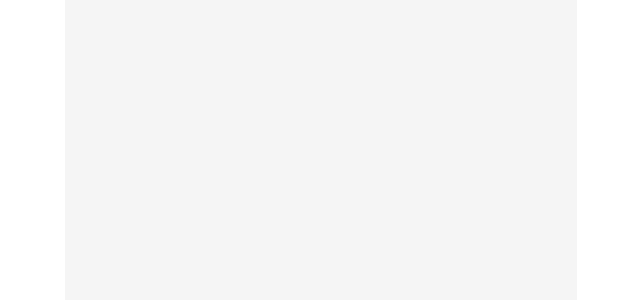
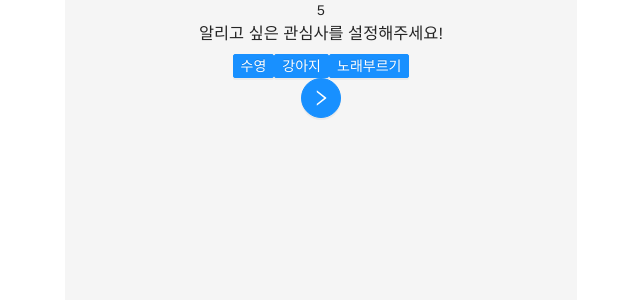
Before and after one commit to At-Work-teatime/React, a React (Create React App) app: page /SignUp/Interest in a window 1280 px wide. Shown: the top 300 px of the page, without its empty margins (319-959 px from the left). Built offline with nearby package versions, Linux system fonts and the light colour scheme.

Commit message:
Add Interest.js

```diff
--- a/src/App.js
+++ b/src/App.js
@@ -10,6 +10,7 @@ import InputJob from './Login/SignUp/InputJob';
 import InputProfile from './Login/SignUp/InputProfile';
 
 import './css/screen.css';
+import InputInterest from './Login/SignUp/Interest';
 function App() {
   return (
     <div className="screen">
@@ -21,6 +22,7 @@ function App() {
       <Route path="/SignUp/InputName" component={InputName} />
       <Route path="/SignUp/InputJob" component={InputJob} />
       <Route path="/SignUp/InputProfile" component={InputProfile} />
+      <Route path="/SignUp/Interest" component={InputInterest} />
     </div>
   );
 }
--- a/src/Login/SignUp/InputJob.js
+++ b/src/Login/SignUp/InputJob.js
@@ -5,15 +5,29 @@ import { Link } from 'react-router-dom';
 import { RightOutlined } from '@ant-design/icons';
 
 function InputJob() {
+
+  const [job, setJob] = useState('');
+  const onChangeJob = (e) => {
+    const job = e.target.value;
+    setJob(job);
+  };
+
   return (
     <div>
       3<h3>당신의 직책을 알려주세요</h3>
-      <Link to="/SignUp/InputProfile">
+      <Input
+        allowClear
+        style={{ width: '40%' }}
+        placeholder="디자이너"
+        onChange={onChangeJob}
+      />
+       <Link to="/SignUp/InputProfile">
         <Button
           type="primary"
           shape="circle"
           size="large"
           icon={<RightOutlined />}
+          onChange= {<RightOutlined />}
         ></Button>
       </Link>
     </div>
--- a/src/Login/SignUp/InputName.js
+++ b/src/Login/SignUp/InputName.js
@@ -11,7 +11,6 @@ function InputName() {
     const name = e.target.value;
     setName(name);
   };
-  /* 윗 부분 설명 한 번만 부탁드립니다! */
 
   return (
     <div>
--- a/src/Login/SignUp/InputProfile.js
+++ b/src/Login/SignUp/InputProfile.js
@@ -3,6 +3,23 @@ import { Button, Input } from 'antd';
 import 'antd/dist/antd.css';
 import { Link } from 'react-router-dom';
 import { UserAddOutlined } from '@ant-design/icons';
+import { RightOutlined } from '@ant-design/icons';
+
+function InputJob() {
+  return (
+    <div>
+      3<h3>당신의 직책을 알려주세요</h3>
+      <Link to="/SignUp/InputProfile">
+        <Button
+          type="primary"
+          shape="circle"
+          size="large"
+          icon={<RightOutlined />}
+        ></Button>
+      </Link>
+    </div>
+  );
+}
 
 function InputProfile() {
   const [file, setFile] = useState('');
@@ -45,6 +62,16 @@ function InputProfile() {
       <div>
         {file ? <img className="profile_preview" src={file}></img> : ''}
       </div>
+      <div>
+      <Link to="/SignUp/Interest">
+        <Button
+          type="primary"
+          shape="circle"
+          size="large"
+          icon={<RightOutlined />}
+        ></Button>
+      </Link>
+    </div>
     </div>
   );
 }
--- /dev/null
+++ b/src/Login/SignUp/Interest.js
@@ -0,0 +1,40 @@
+import React from 'react';
+import { Link } from 'react-router-dom';
+import 'antd/dist/antd.css';
+import { Button } from 'antd';
+import { PoweroffOutlined } from 'antd';
+import { RightOutlined } from '@ant-design/icons';
+
+
+function InputInterest() {
+
+    return (
+        <div class = "contents">
+          5
+            <h3>
+                알리고 싶은 관심사를 설정해주세요!
+            </h3>
+            <div>
+            <Button type="primary" size="small">
+            수영
+            </Button>
+            <Button type="primary" size="small">
+            강아지
+            </Button>
+            <Button type="primary" size="small">
+            노래부르기
+            </Button>
+            </div>
+            <Link to="/SignUp/Interest">
+                <Button
+                type="primary"
+                shape="circle"
+                size="large"
+                icon={<RightOutlined />}
+                ></Button>
+            </Link>
+        </div>
+      );
+    }
+
+export default InputInterest;
```
